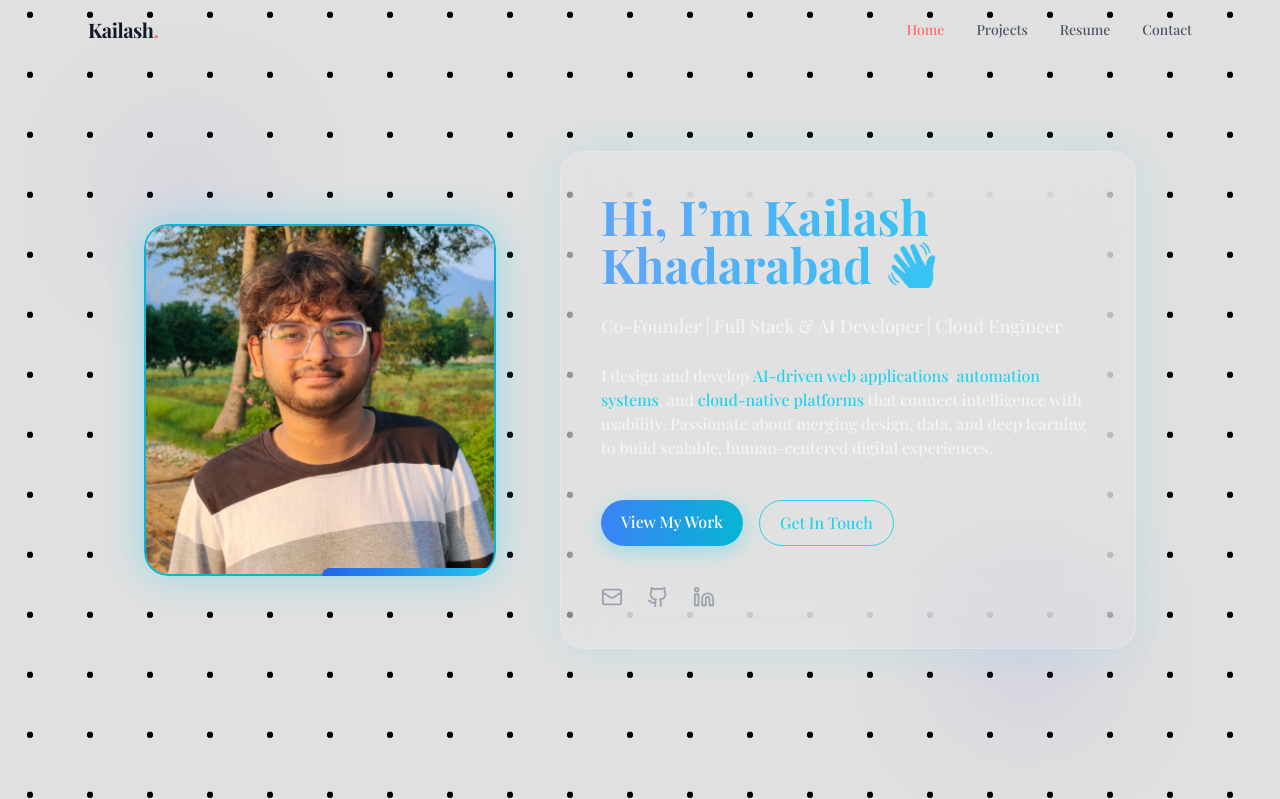
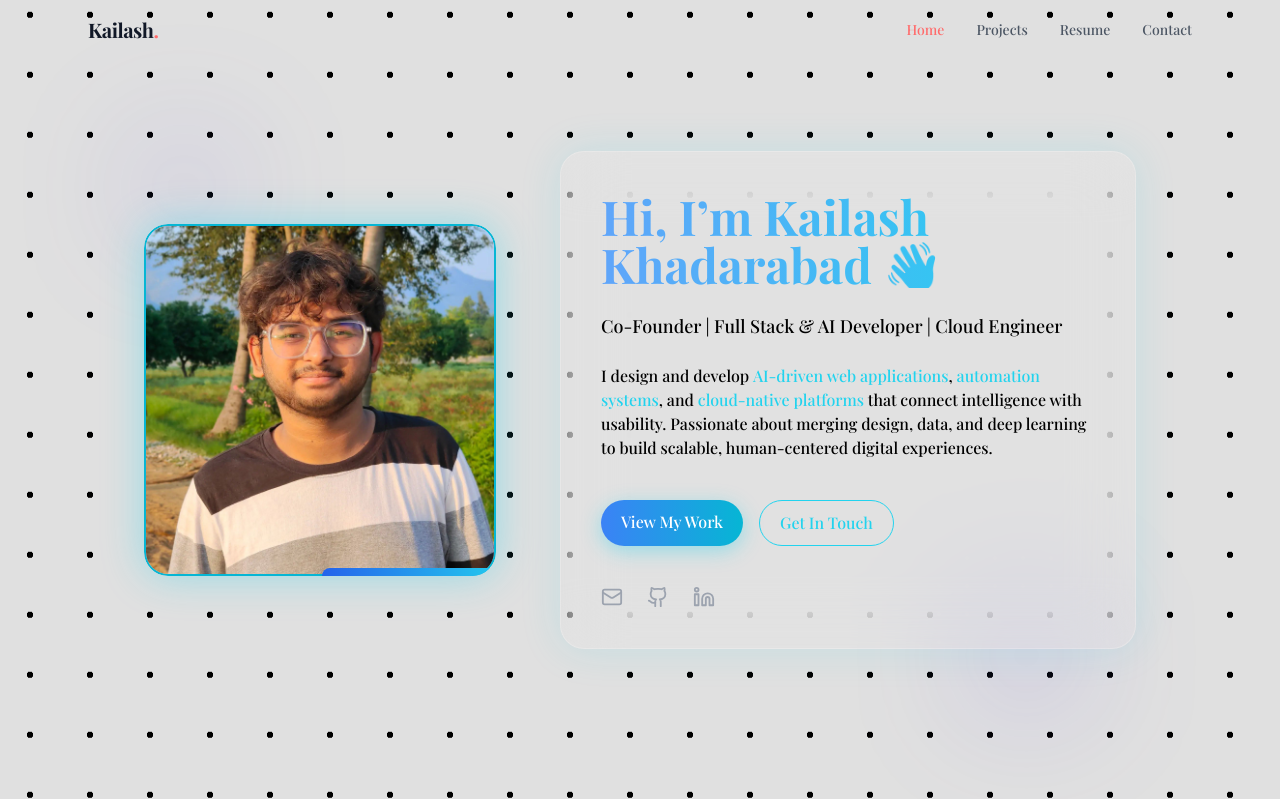
Before and after one commit to kailash105/anotherPortfolio, a React (Vite) app: page / in a window 1280 px wide. Shown: the top 799 px of the page. Built offline with nearby package versions, Linux system fonts and the light colour scheme.

Commit message:
text black

```diff
--- a/src/components/Hero.jsx
+++ b/src/components/Hero.jsx
@@ -56,7 +56,7 @@
               initial={{ opacity: 0, y: 20 }}
               whileInView={{ opacity: 1, y: 0 }}
               transition={{ duration: 0.8, delay: 0.2 }}
-              className="text-lg font-medium text-black-300"
+              className="text-lg font-medium text-black"
             >
               Co-Founder | Full Stack & AI Developer | Cloud Engineer
             </motion.p>
@@ -65,7 +65,7 @@
               initial={{ opacity: 0, y: 20 }}
               whileInView={{ opacity: 1, y: 0 }}
               transition={{ duration: 0.9, delay: 0.4 }}
-              className="text-black-400 text-sm md:text-base leading-relaxed"
+              className="text-black text-sm md:text-base leading-relaxed"
             >
               I design and develop{" "}
               <span className="text-cyan-400 font-medium">
```
